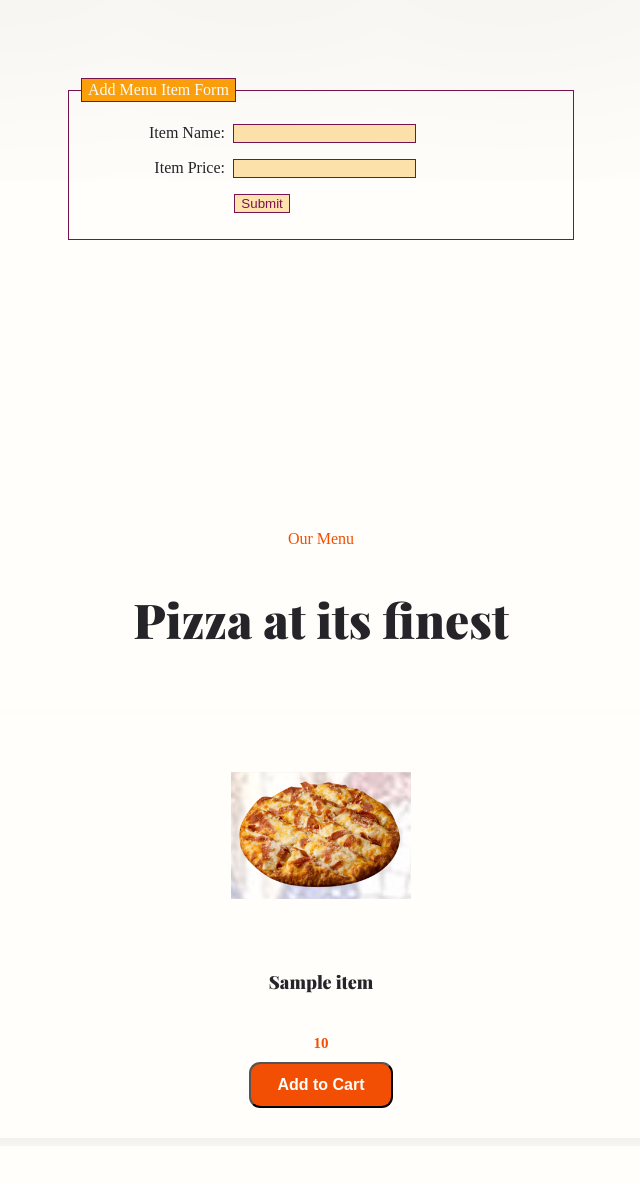
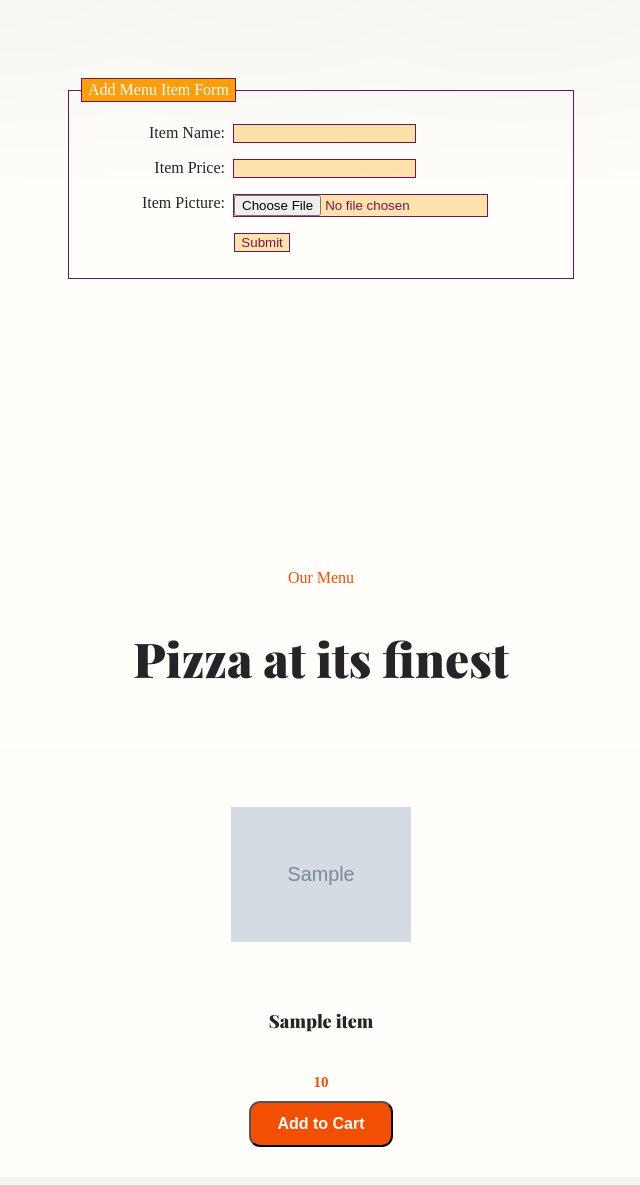
Before and after one commit to JustinStark2022/foodOrderingWebsiteWorkspace, a Flask app: template templates/admin.html in a window 1280 px wide. Shown: the part 122-1307 px from the top of the page, without its empty margins (319-959 px from the left). Before the commit the page ends 1230 px from the top, so only its background shows below. Run offline with Flask 3, Linux system fonts and the light colour scheme; the template is opened without the code that fills it: most values are stand-ins (such as "Sample title", 1, 10 or a date in 2020); grey boxes marked "Sample" are stand-in pictures; some libraries are stand-ins or nearby versions.

Commit message:
added pictures to admin menu add and show

```diff
--- a/app.py
+++ b/app.py
@@ -4,6 +4,8 @@ from bson.objectid import ObjectId
 #from werkzeug.security import generate_password_hash, check_password_hash
 from pymongo.mongo_client import MongoClient
 from pymongo.server_api import ServerApi
+from gridfs import GridFS
+from flask import Response
 
 uri = "***REMOVED***"
 
@@ -23,6 +25,8 @@ def item_serializer(item):
     return {
         "id": str(item["_id"]),
         "name": item["name"],
+        "price": item["price"],
+        "image": item["image"]
     }
 
 @app.route('/about')
@@ -53,18 +57,34 @@ def login():
 
 @app.route('/admin', methods=['GET', 'POST'])
 def admin():
-    if request.method=='GET':
+    if request.method == 'GET':
         items = db.items.find()
         return render_template('admin.html', items=items)
 
-    if request.method=='POST':
+    if request.method == 'POST':
         items = db.items.find()
         newName = request.form.get('newName')
         newPrice = request.form.get('newPrice')
 
-        db.items.insert_one({'name':newName,'price':newPrice})
+        if newName and newPrice and 'newImage' in request.files:
+            newImage = request.files['newImage']
+            fs = GridFS(db)
+            image_id = fs.put(newImage, filename=newImage.filename, content_type=newImage.content_type)
+            db.items.insert_one({'name': newName, 'price': newPrice, 'image': newImage.filename, 'image_id': image_id})
+            flash('Item added successfully', 'success')
+        else:
+            flash('Please fill in all the fields and provide an image', 'danger')
 
         return render_template('admin.html', items=items)
 
+@app.route('/image/<filename>')
+def image(filename):
+    fs = GridFS(db)
+    image = fs.find_one({'filename': filename})
+    if image:
+        return Response(image.read(), content_type=image.content_type)
+    else:
+        return "Image not found", 404
+
 if __name__ == '__main__':
     app.run(debug=True)
--- a/templates/admin.html
+++ b/templates/admin.html
@@ -44,12 +44,10 @@
 </header>
 	<fieldset style="margin-top: 200px;">
 		<legend>Add Menu Item Form</legend>
-		<form action="" method="post" name="first_form" enctype="multipart/form-data" onsubmit="validation()">
-			<p><label for="newName">Item Name:</label><input type="text" name="newName" maxlength="50"  value="" class="input"/></p>
-			<p><label for="newPrice">Item Price:</label><input type="text" name="newPrice" maxlength="10"  value="" class="input"/></p>
-
-
-
+		<form action="/admin" method="post" name="first_form" enctype="multipart/form-data" onsubmit="validation()">
+			<p><label for="newName">Item Name:</label><input type="text" name="newName" maxlength="50"  class="input"/></p>
+			<p><label for="newPrice">Item Price:</label><input type="number" name="newPrice" maxlength="10"  class="input"/></p>
+			<p><label for="newImage">Item Picture:</label><input type="file" name="newImage" class="input"/></p>
 			<p><input type="submit" value="Submit" class="submit"/></p>
 		</form>
 	</fieldset>
@@ -65,7 +63,7 @@
 
 			<div class="row">
 				<div class="row-img">
-					<img src="/static/img/m1.png">
+					<img src="{{ url_for('image', filename=item['image']) }}" alt="Item image">
 				</div>
 				<h5 class="name">{{ item["name"] }}</h5>
 				<h6 class="price">{{ item["price"] }}</h6>
```
